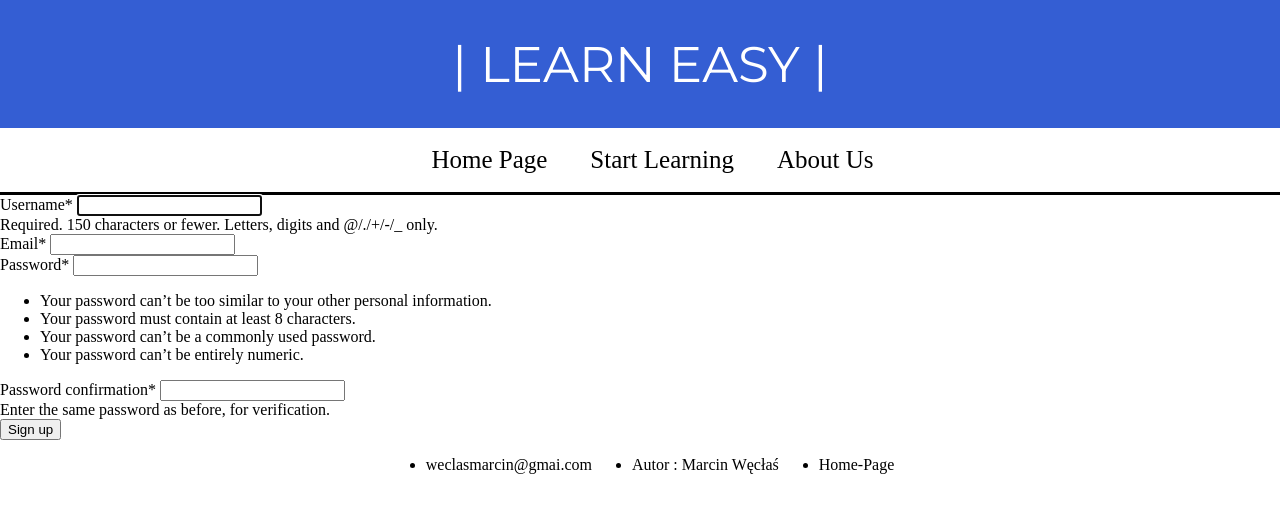
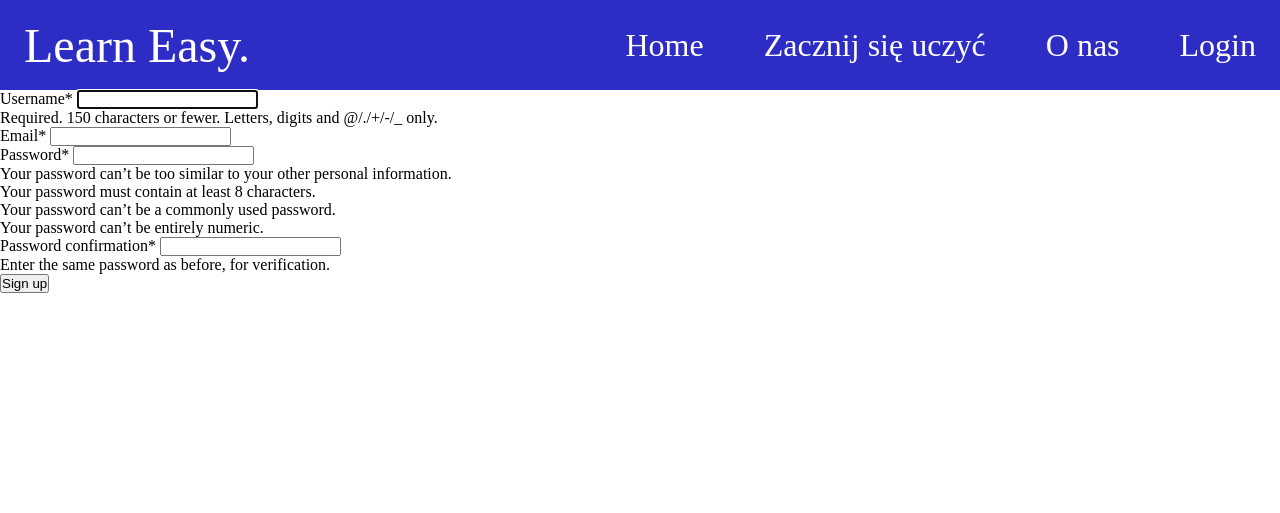
Before and after one commit to Waclas-M/Projekty, a Django app: page /reg/ in a window 1280 px wide. Shown: the top 513 px of the page. Run offline with Django 5.2, Linux system fonts and the light colour scheme; some libraries are stand-ins or nearby versions.

Commit message:
home tempalte

```diff
--- a/W_koncu_sie_uda/LernEasy/WelcomeSite/static/css/style.css
+++ b/W_koncu_sie_uda/LernEasy/WelcomeSite/static/css/style.css
@@ -1,223 +1,100 @@
-@import url('https://fonts.googleapis.com/css2?family=Montserrat:ital,wght@0,100..900;1,100..900&display=swap');
-
-body{
-
-
-
-    padding: 0;
-    margin: 0;
-    height: 100%;
-    width 100%;
-
-}
-html{
-    margin: 0;
-    padding: 0;
-}
-
-.Menu_style{
-
-    display: flex;
-    justify-content: center;
-    align-items: center;
-    column-gap: 70px;
-    background-color: rgb(52, 94, 211) ;
-    height: 5rem;
-    font-family: "Montserrat", sans-serif;
-    color: white;
-    margin: 0px;
-    padding: 0px;
-}
-.Menu_style p{
-    font-size: 25px;
+*{
     padding: 0px;
     margin: 0px;
-}
-.Menu_style button{
-
-    text-decoration: none;
-    border: solid black 2px;
-    border-radius: 5px;
-    width: 35px;
-    height: 35px;
-    background-color: transparent;
-    display: flex;
-    flex-direction: column;
-    justify-content: center;
-    align-items: center;
-    row-gap: 0px;
-    column-gap: 0px;
-    padding: 0px;
-    margin: 0px;
+    box-sizing: border-box;
 
 
 }
-.Menu_style button p {
-    display: flex;
-    justify-content: center;
-    align-items: center;
-    padding: 0px;
-    font-size: 15px;
-    font-weight: bold;
-    margin: 0px;
-    width: 5px;
-    height: 5px;
-}
+header{
 
-footer{
-
-    position: absolute;
-    width: 100%;
-    display: flex;
-    flex-direction: column;
-    justify-content: center;
-    align-items: center;
-    column-gap: 40px;
-
+        background-color: rgb(45, 45, 197);
 
 }
-nav{
-    display: none;
+li{
+    list-style: none;
 }
-.dwa_menu{
+a{
+    color: white;
+    text-decoration: none;
+}
+.navbar{
+    min-height: 90px;
+    display: flex;
+    justify-content: space-between;
+    align-items: center;
 
-    display: none;
+    padding: 0 24px;
+}
+.nav-menu{
+    display: flex;
+    justify-content: space-between;
+    align-items: center;
+    gap: 60px;
 
 }
-  .rest_of_content{
-        width: 100%;
-        height 100%;
+.nav-branding{
+
+    font-size: 3rem;
+}
+.nav-link{
+
+    transition: 0.7 ease;
+    font-size: 2rem;
 
 }
+.nav-link:hover{
 
-
-@media only screen and (min-width: 720px) {
-
-    .Menu_style{
-        height: 8rem;
-        column-gap: 180px;
-    }
-    .Menu_style p{
-        font-size: 50px;
-
+    color: dodgerblue;
 
 }
-    .Menu_style button{
+.hamburger{
     display: none;
-        width: 50px;
-        height: 50px;
+    cursor: pionter;
 
 }
-    nav{
-        display: flex;
-        justify-content: center;
-        height: 4rem;
-        /*border: solid black 2px;*/
-        align-items: center;
-        border-bottom: solid black 0.1cm;
+.bar{
+    display: block;
+    width: 25px;
+    height: 3px;
+    margin: 5px auto;
+    -webkit-transition: all 0.3s ease-in-out;
+    transition: all 0.3s ease-in-out;
+    background-color: white;
+}
+@media(max-width:1100px){
+
+    .hamburger{
+        display: block;
+    }
+    .hamburger.active .bar:nth-child(2){
+        opacity: 0;
 
     }
-    nav a{
-        /* border: solid black 1px; */
-        text-decoration: none;
-        color: black;
-        margin-left: 10px;
-        padding: 2px 7px;
-        font-size: 25px;
-
+    .hamburger.active .bar:nth-child(1){
+        transform: translateY(8px) rotate(45deg);
 
     }
-    nav a:hover{
-        transition: font-size 1s;
-        font-size: 30px;
+    .hamburger.active .bar:nth-child(3){
+        transform: translateY(-8px) rotate(-45deg);
 
     }
-    nav a:focus{
-        transition: font-size 1s;
-        font-size: 30px;
+    .nav-menu{
 
+        position: fixed;
+        left: -100%;
+        top: 70px;
+        gap: 0;
+        flex-direction: column;
+        background-color:  rgb(45, 45, 197) ;
+        width: 100%;
+        text-align: center;
+        transition: 0.3s;
     }
-
-    footer ul{
-        display: flex;
-        flex-direction: row;
-        justify-content: center;
-        align-items: center;
-        column-gap: 40px;
-
-
-
-
+    .nav-item{
+        margin: 16px 0;
     }
-
-
-
-
-
-  }
-  @media only screen and (min-width: 1200px){
-    nav a{
-
-        margin-left: 25px;
-
-
-
-    }
-
-
-
-  }
-   @media only screen and (min-width: 2000px){
-
-    .dwa_menu{
-        display: flex;
-        justify-content: center;
-        align-items: center;
-        width:270px;
-        height:90px;
-        border: solid transparent 4px;
-        color: white;
-        padding: 7px;
-        border-radius:20px;
-
-
-    }
-    .dwa_menu a{
-
-        text-decoration: none;
-        color: white;
-        text-decoration: bold;
-        font-size: 30px;
-        position: absolute;
-
-    }
-    .dwa_menu a:hover{
-
-        font-size: 40px;
-        transition: font-size 1s;
-    }
-    .dwa_menu a:focus{
-
-        font-size: 40px;
-        transition: font-size 1s;
-    }
-    .Menu_style{
-    height: 8rem;
-    column-gap:75px;
-    }
-    .Menu_style p{
-        font-size: 50px;
-    }
-    nav{
-    display: none;
-    }
-
-
-}
-@media only screen and (min-height: 2000px){
-
-    footer{
-      bottom: 0;
+    .nav-menu.active{
+        left:0;
     }
 
 }
--- /dev/null
+++ b/W_koncu_sie_uda/LernEasy/WelcomeSite/static/js/script.js
@@ -0,0 +1,15 @@
+const hamburger = document.querySelector('.hamburger')
+const navMenu = document.querySelector('.nav-menu')
+
+hamburger.addEventListener("click", () => {
+
+    hamburger.classList.toggle("active");
+    navMenu.classList.toggle("active");
+
+})
+
+document.querySelectorAll(".nav-link").forEach( n => n.
+    addEventListener('click',()=>{
+        hamburger.classList.remove("active")
+        navMenu.classList.remove("active");
+    }))
--- a/W_koncu_sie_uda/LernEasy/WelcomeSite/templates/WelcomeSite/Welcome.html
+++ b/W_koncu_sie_uda/LernEasy/WelcomeSite/templates/WelcomeSite/Welcome.html
@@ -19,7 +19,7 @@
         <p> <br>  On one site english on other Polish and the must be seperd by ' - ' ex.</p>
         <p> must - musieć <br> want - chcieć </p>
         <p>There is video how to use app</p>
-        <video src="">  </video>
+        <video src="{% static 'videos/video_prezentation.mp4'%}">  </video>
 
 
     </article>
--- a/W_koncu_sie_uda/LernEasy/WelcomeSite/templates/WelcomeSite/base.html
+++ b/W_koncu_sie_uda/LernEasy/WelcomeSite/templates/WelcomeSite/base.html
@@ -1,83 +1,46 @@
-
 <!DOCTYPE html>
 <html lang="en">
 <head>
-    {% load static %}
+    {%load static%}
     <meta charset="UTF-8">
     <meta name="viewport" content="width=device-width, initial-scale=1.0">
-    <title>Document</title>
-    <link rel="stylesheet" href="style.css">
+    <title>Learn Easy</title>
     <link rel="stylesheet" href="{% static 'css/style.css' %}">
 </head>
 <body>
+
     <header>
-        <div class="Menu_style">
+        <nav class="navbar">
+            <a href="{% url 'Welcome-Page' %}" class="nav-branding">Learn Easy.</a>
 
+            <ul class="nav-menu">
+                <li class="nav-item">
+                    <a href="#" class="nav-link">Home</a>
+                </li>
+                <li class="nav-item">
+                    <a href="#" class="nav-link">Zacznij się uczyć</a>
+                </li>
+                <li class="nav-item">
+                    <a href="#" class="nav-link">O nas</a>
+                </li>
+                <li class="nav-item">
+                    <a href="#" class="nav-link">Login</a>
+                </li>
+            </ul>
 
-            <p>| LEARN EASY |</p>
-            <button>
-                <p>-</p>
-                <p>-</p>
-                <p>-</p>
-            </button>
-            <!-- <div class="dwa_menu">
-                 <a href="">Home Page</a>
-            </div> -->
-
-              <div class="dwa_menu">
-                 <a href="{% url 'app_fiszki'%}">Start Learning</a>
+            <div class="hamburger">
+                <span class="bar"></span>
+                <span class="bar"></span>
+                <span class="bar"></span>
             </div>
-
-
-            <div class="dwa_menu">
-                 <a href="">About Us</a>
-            </div>
-
-        </div>
-
-
+        </nav>
 
     </header>
-
-    <nav>
-        <div>
-            <a href="">Home Page</a>
-            <a href="{% url 'app_fiszki'%}">Start Learning</a>
-            <a href="">About Us</a>
-
-        </div>
-
-    </nav>
-
-    <div class="rest_of_content">
-
-        {% if messages%}
-            {%for message in messages%}
-                <div class="massage">
-
-                    {{message}}
-
-                </div>
-            {%endfor%}
-        {%endif%}
-
-
     {%block content%}
 
     {%endblock content%}
 
-    </div>
 
-
-
-    <footer>
-        <ul>
-            <li>weclasmarcin@gmai.com</li>
-            <li>Autor : Marcin Węcłaś</li>
-            <li>Home-Page</li>
-        </ul>
-
-    </footer>
 </body>
-
+<script src="{% static   'js/script.js'%}"></script>
 </html>
```
Also changed, not shown: W_koncu_sie_uda/LernEasy/WelcomeSite/static/css/style_home.css (+10 -0 lines), 1 other file. Lines whose indentation alone changed are shown as unchanged.
